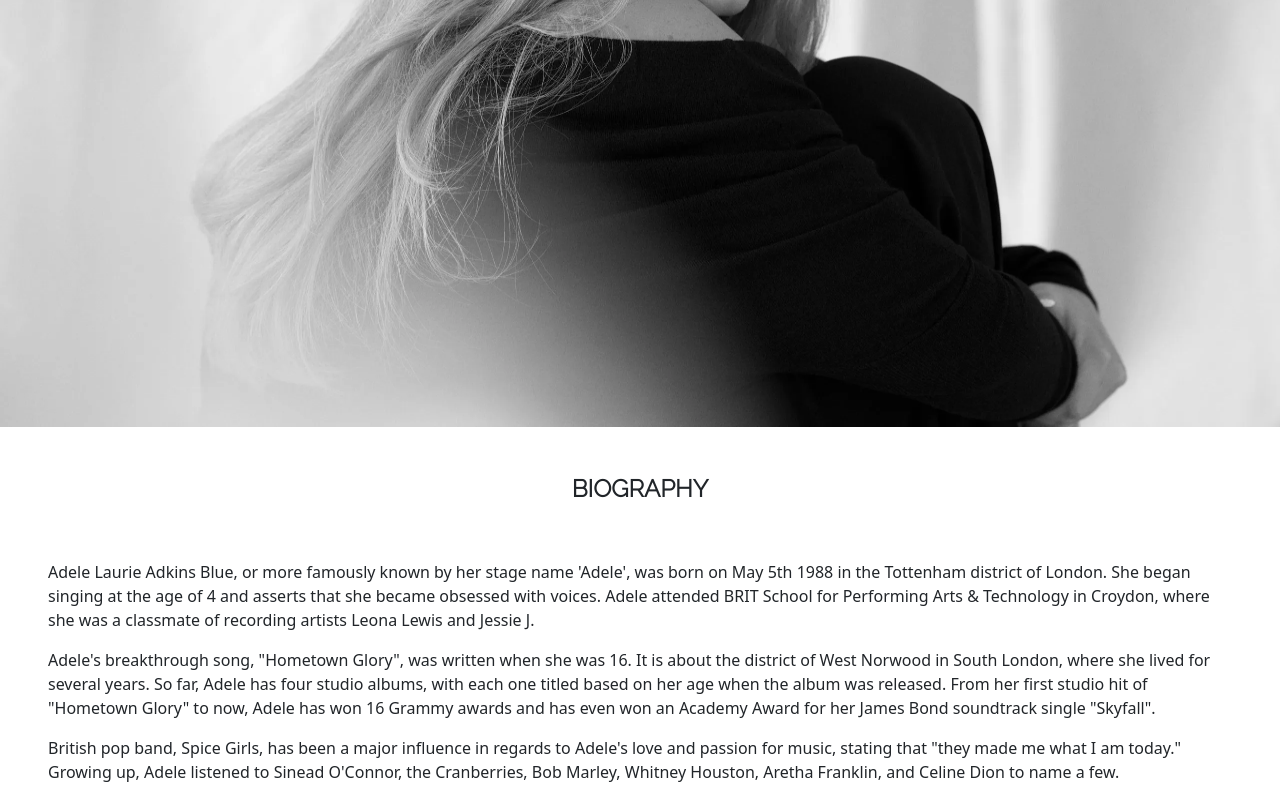
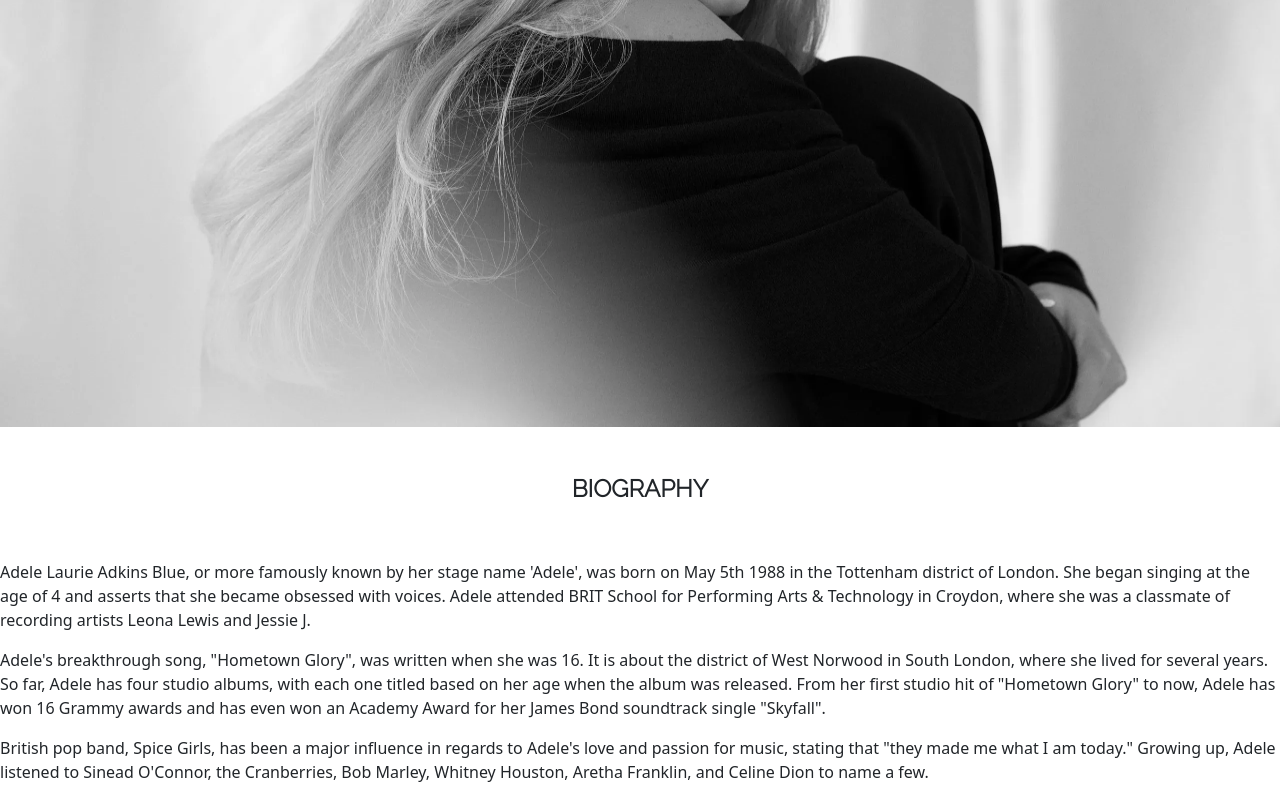
Before and after one commit to Raiza-D/all-about-adele, a React (Create React App) app: page / in a window 1280 px wide. Shown: the part 373-1173 px from the top of the page. Built offline with nearby package versions, Linux system fonts and the light colour scheme; a web font is replaced by a local one.

Commit message:
Remove margin start and end from main div tag.

```diff
--- a/src/components/Bio.jsx
+++ b/src/components/Bio.jsx
@@ -3,7 +3,7 @@ import "../styles/Bio.css";
 
 export default function Bio() {
   return (
-    <div className="ms-5 me-5">
+    <div>
       <h6 className="bio-title pt-5 pb-5">BIOGRAPHY</h6>
       <p>
         Adele Laurie Adkins Blue, or more famously known by her stage name
```
